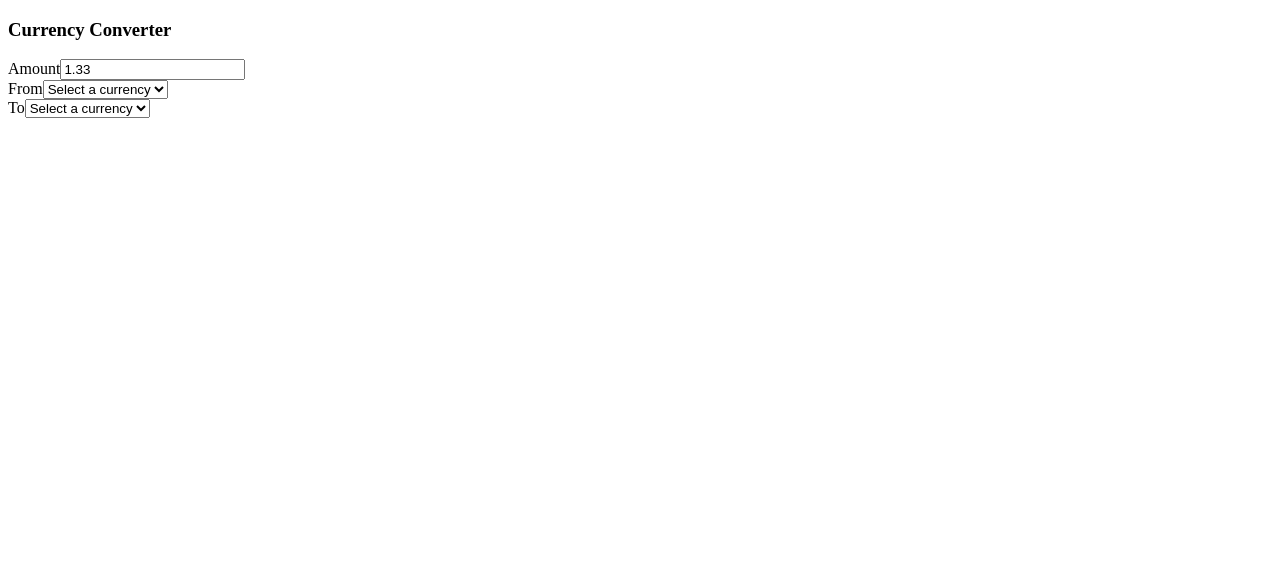
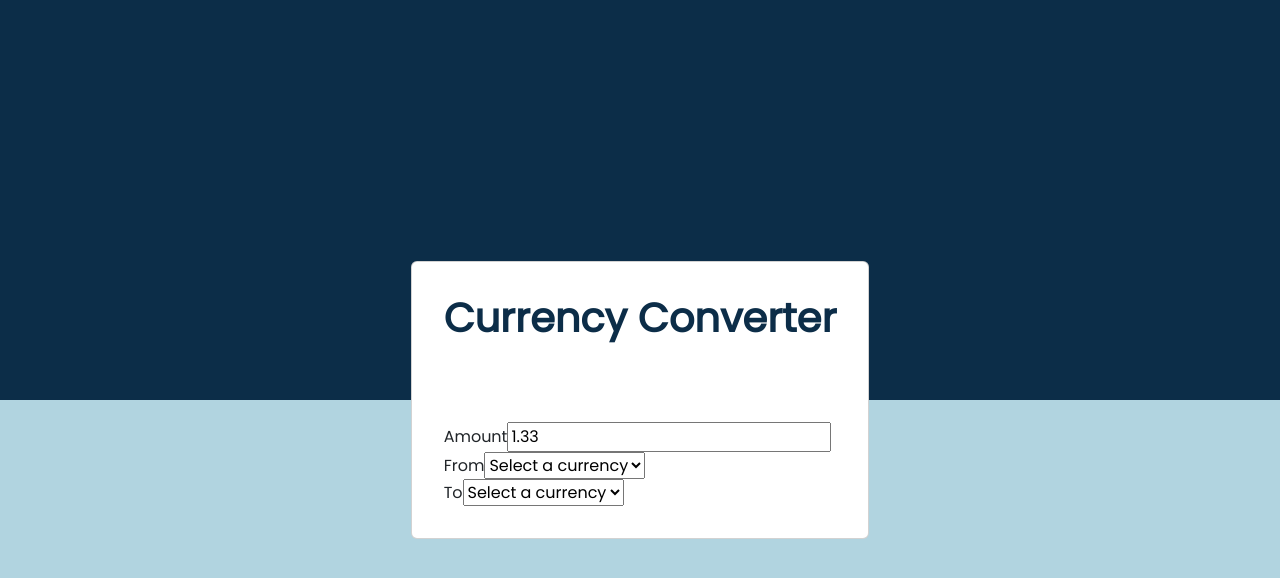
Before and after one commit to rewrit3/angular-currency-converter, an Angular app: page / in a window 1280 px wide. Shown: the top 578 px of the page. Built offline with nearby package versions, Linux system fonts and the light colour scheme.

Commit message:
feat: ng-bootstrap added and ui changed

```diff
--- a/package.json
+++ b/package.json
@@ -20,6 +20,9 @@
     "@angular/platform-browser": "^17.0.0",
     "@angular/platform-browser-dynamic": "^17.0.0",
     "@angular/router": "^17.0.0",
+    "@ng-bootstrap/ng-bootstrap": "^16.0.0",
+    "@popperjs/core": "^2.11.8",
+    "bootstrap": "^5.3.2",
     "rxjs": "~7.8.0",
     "tslib": "^2.3.0",
     "zone.js": "~0.14.2"
@@ -33,6 +36,7 @@
     "@angular-eslint/template-parser": "17.1.1",
     "@angular/cli": "^17.0.8",
     "@angular/compiler-cli": "^17.0.0",
+    "@angular/localize": "^17.0.0",
     "@types/jasmine": "~5.1.0",
     "@typescript-eslint/eslint-plugin": "6.13.1",
     "@typescript-eslint/parser": "6.13.1",
--- a/src/app/app.component.html
+++ b/src/app/app.component.html
@@ -1,11 +1,12 @@
 <main>
-  <section>
+  <section
+    class="container d-flex justify-content-center align-items-center cc">
+    <section class="card cc__card">
+      <section class="card-body cc__card__body">
         <article>
-      <h1>Currency Converter</h1>
+          <h1 class="card-title cc__card__body__title">Currency Converter</h1>
         </article>
-  </section>
 
-  <section>
         <article>
           <form>
             <div>
@@ -38,6 +39,8 @@
           </form>
         </article>
       </section>
+    </section>
+  </section>
 </main>
 
 <router-outlet></router-outlet>
--- a/src/app/app.component.scss
+++ b/src/app/app.component.scss
@@ -0,0 +1,16 @@
+.cc {
+  height: 100vh;
+
+  .cc__card {
+    // padding: 9.375rem 18.75rem;
+
+    .cc__card__body {
+      padding: 32px;
+
+      .cc__card__body__title {
+        margin-bottom: 5rem;
+        color: #0c2d48;
+      }
+    }
+  }
+}
--- a/src/index.html
+++ b/src/index.html
@@ -6,6 +6,9 @@
     <base href="/" />
     <meta name="viewport" content="width=device-width, initial-scale=1" />
     <link rel="icon" type="image/x-icon" href="favicon.ico" />
+    <link
+      rel="stylesheet"
+      href="https://fonts.googleapis.com/css?family=Poppins" />
   </head>
   <body>
     <app-root></app-root>
--- a/src/main.ts
+++ b/src/main.ts
@@ -1,3 +1,5 @@
+/// <reference types="@angular/localize" />
+
 import { bootstrapApplication } from "@angular/platform-browser";
 import { appConfig } from "./app/app.config";
 import { AppComponent } from "./app/app.component";
--- a/src/styles.scss
+++ b/src/styles.scss
@@ -1 +1,44 @@
-/* You can add global styles to this file, and also import other style files */
+@import "bootstrap/scss/bootstrap";
+
+html,
+body {
+  background: linear-gradient(top, #0c2d48 50%, #b1d4e0 50%);
+  background: linear-gradient(top, #0c2d48 50%, #b1d4e0 50%);
+  background: linear-gradient(to bottom, #0c2d48 50%, #b1d4e0 50%);
+  -webkit-font-smoothing: antialiased;
+
+  @media (max-width: 1080px) {
+    font-size: 93.75%;
+  }
+
+  @media (max-width: 720px) {
+    font-size: 87.5%;
+  }
+}
+
+body,
+main {
+  height: 100vh;
+}
+
+body,
+input,
+textarea,
+button {
+  font-family: "Poppins", sans-serif;
+  font-weight: 400;
+}
+
+button {
+  cursor: pointer;
+}
+
+h1,
+h2,
+h3,
+h4,
+h5,
+h6,
+strong {
+  font-weight: bold;
+}
--- a/tsconfig.app.json
+++ b/tsconfig.app.json
@@ -3,7 +3,9 @@
   "extends": "./tsconfig.json",
   "compilerOptions": {
     "outDir": "./out-tsc/app",
-    "types": []
+    "types": [
+      "@angular/localize"
+    ]
   },
   "files": ["src/main.ts"],
   "include": ["src/**/*.d.ts"]
```
Also changed, not shown: 2 other files (tests, documents, lock files or other folders). Lines whose indentation alone changed are shown as unchanged.
